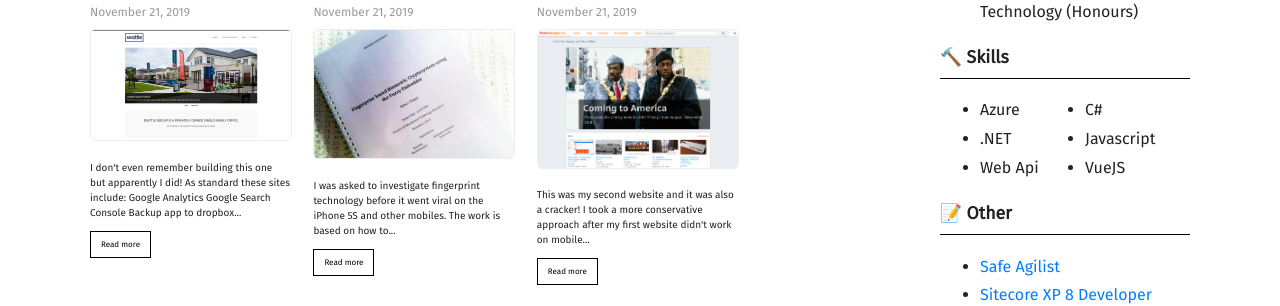
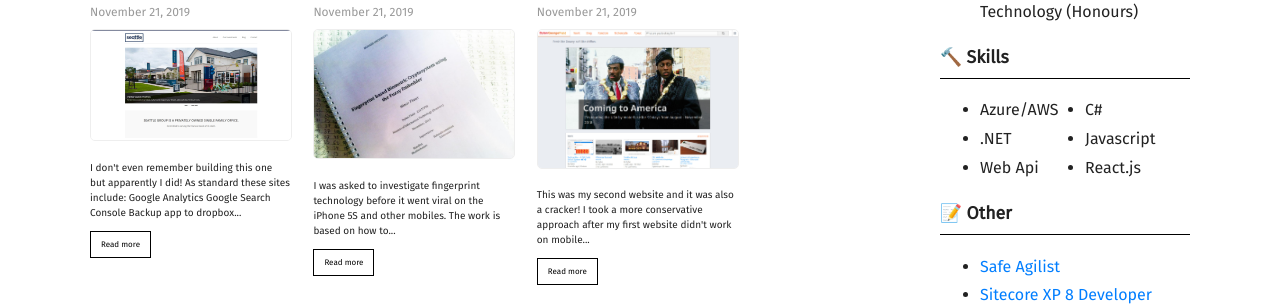
Before and after one commit to Dylan-George-Field/software.georgefield.com.au, a Jekyll site: the page built from index.html, in a window 1280 px wide and 900 px high, scrolled down 766 px. Shown: the part 160-466 px from the top of the window. Built offline with Jekyll 4.4.1, drawn with Linux system fonts in a browser that asks for light colours; some web fonts are replaced; the list of posts is cut into pages by our own code.

Commit message:
swap vue for react

```diff
--- a/_data/sidebar.yml
+++ b/_data/sidebar.yml
@@ -6,9 +6,9 @@ twitter: CloudCannon
 pinterest: pinterest
 instagram: dylan_george_field
 skills_markdown:
-  - Azure
+  - Azure/AWS
   - C#
   - .NET
   - Javascript
   - Web Api
-  - VueJS
+  - React.js
```
